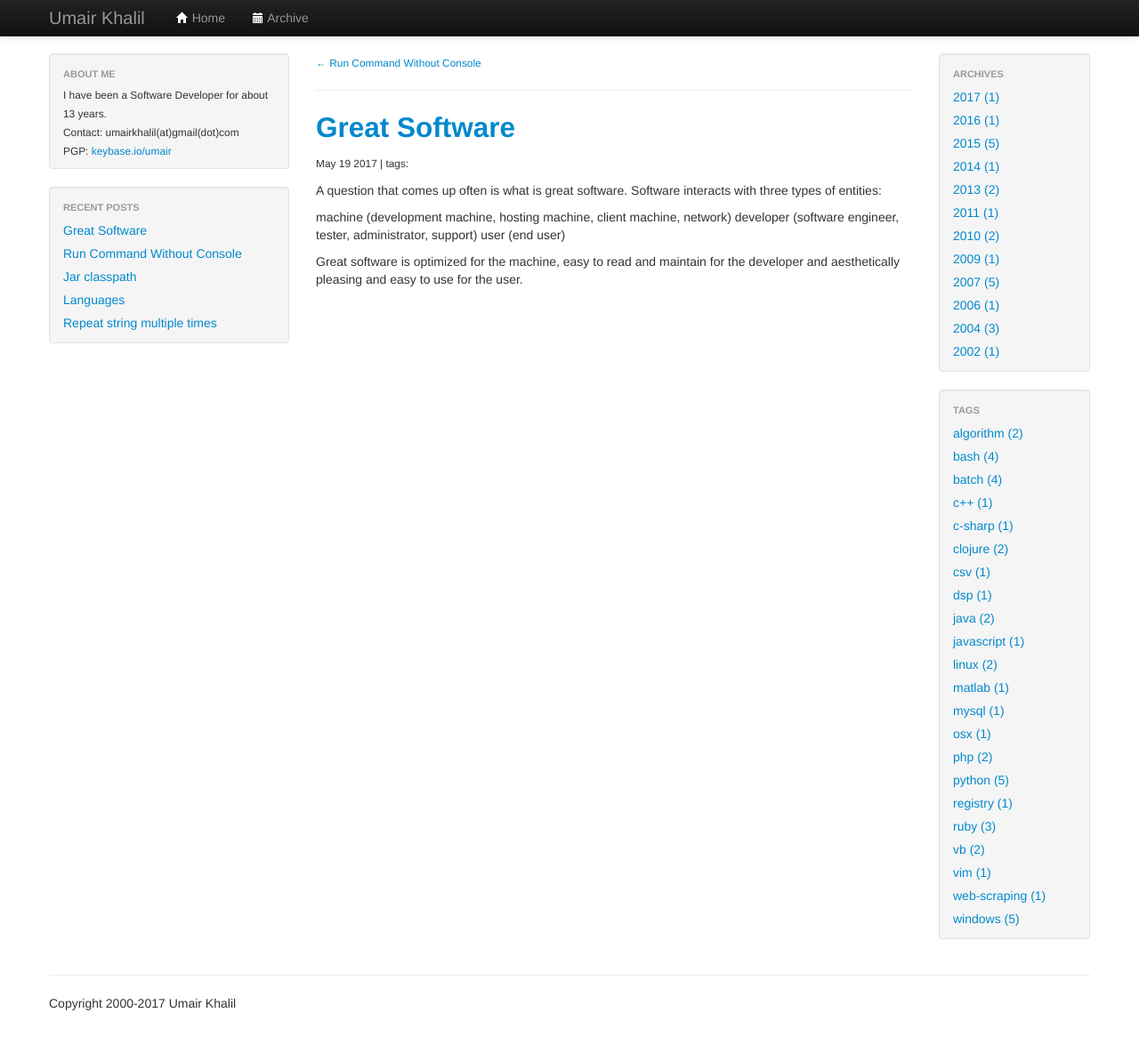
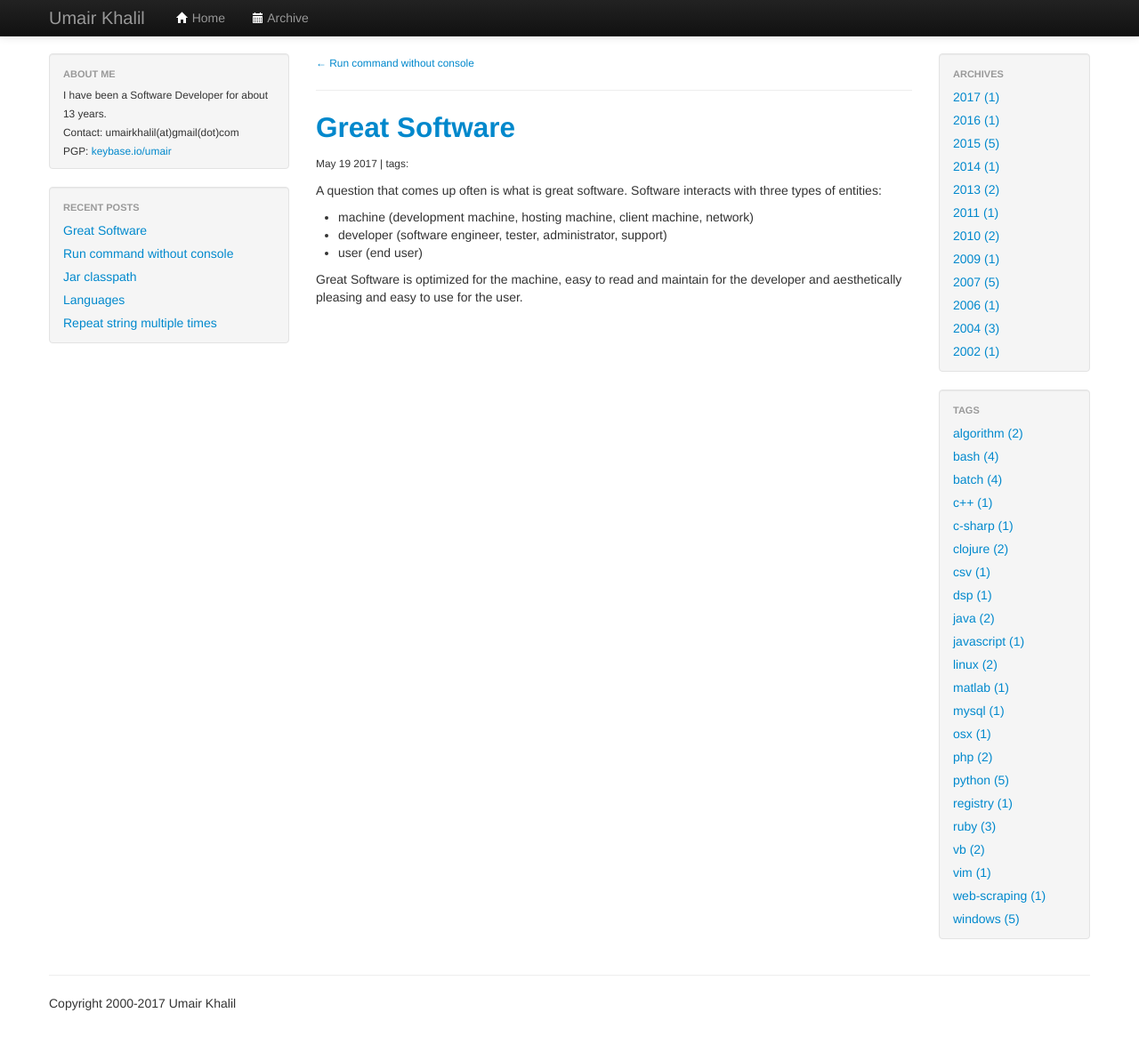
Before and after one commit to umairkhalil/umairkhalil.github.io, a Jekyll site: the page built from _posts/2017-05-19-great-software.md, in a window 1280 px wide and 1188 px high. Shown: the top 1175 px of the window at 89% size. Built offline with Jekyll 4.4.1, drawn with Linux system fonts in a browser that asks for light colours.

Commit message:
format fixes.

```diff
--- a/_posts/2017-05-19-great-software.md
+++ b/_posts/2017-05-19-great-software.md
@@ -6,8 +6,8 @@ tags: []
 
 A question that comes up often is what is great software. Software interacts with three types of entities:
 
-machine (development machine, hosting machine, client machine, network)
-developer (software engineer, tester, administrator, support)
-user (end user)
+- machine (development machine, hosting machine, client machine, network)
+- developer (software engineer, tester, administrator, support)
+- user (end user)
 
-Great software is optimized for the machine, easy to read and maintain for the developer and aesthetically pleasing and easy to use for the user.
+Great Software is optimized for the machine, easy to read and maintain for the developer and aesthetically pleasing and easy to use for the user.
```
Also changed, not shown: _posts/2016-10-02-command-without-console.md (+1 -1 lines).
